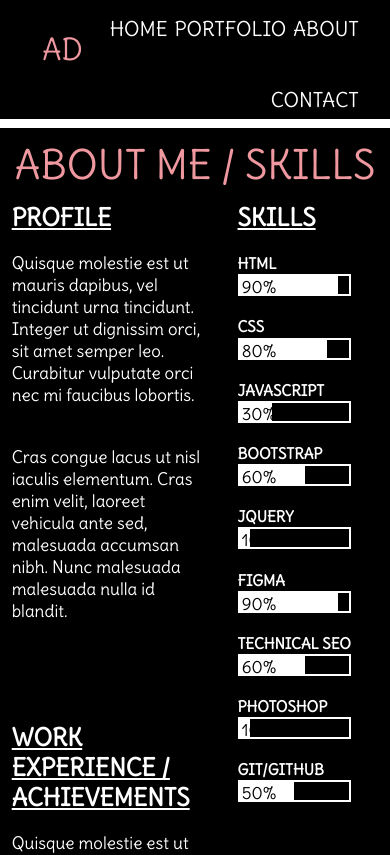
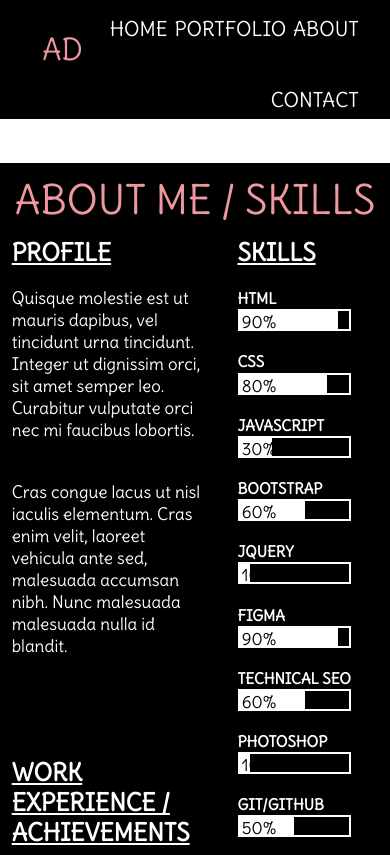
Before and after one commit to anishadosa27/anishadosa27.githhub.io, a plain HTML site: page about-me.html in a window 390 px wide. Shown: the top 855 px of the page. Drawn offline with nearby package versions, Linux system fonts and the light colour scheme.

Commit message:
Update styles.css

```diff
--- a/styles.css
+++ b/styles.css
@@ -696,4 +696,8 @@ i.fa.fa-bars {
     display: none;
   }
 
+  nav {
+    height: auto;
+  }
+
 }
```
